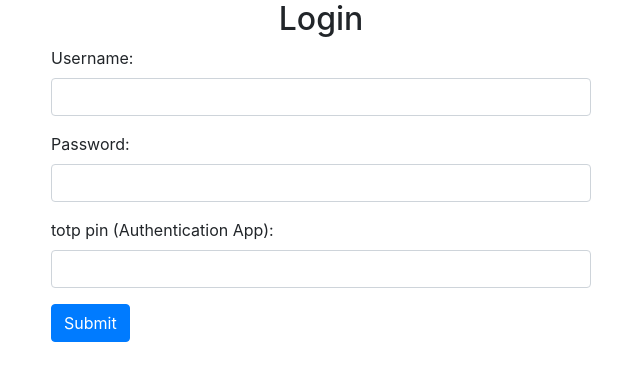
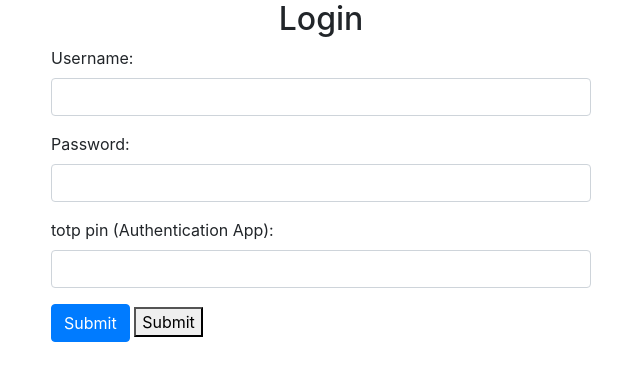
Before and after one commit to oliverbravery/OpenAuth, a FastAPI app: template templates/login.html in a window 1280 px wide. Shown: the top 381 px of the page, without its empty margins (319-959 px from the left). Run offline with FastAPI, Linux system fonts and the light colour scheme; the template is opened without the code that fills it: most values are stand-ins (such as "Sample title", 1, 10 or a date in 2020); parts of the project's set-up code (start-up, migrations or seed data) failed here and were passed over; some libraries are stand-ins or nearby versions.

Commit message:
Add reCAPTCHA to login form for enhanced security

```diff
--- a/templates/login.html
+++ b/templates/login.html
@@ -3,13 +3,19 @@
 <head>
     <title>Login</title>
     <link href="https://stackpath.bootstrapcdn.com/bootstrap/4.5.0/css/bootstrap.min.css" rel="stylesheet">
+    <script src="https://www.google.com/recaptcha/enterprise.js?render={{ recaptcha_site_key }}"></script>
+    <script>
+        function onSubmit(token) {
+          document.getElementById("login_form").submit();
+        }
+      </script>
 </head>
 <body>
     <div class="container">
         <div class="row justify-content-center">
             <div class="col-6">
                 <h2 class="text-center">Login</h2>
-                <form method="post" action="/login">
+                <form method="post" action="/login", id="login_form">
                     <div class="form-group">
                         <label for="username">Username:</label>
                         <input type="text" class="form-control" id="username" name="username">
@@ -29,6 +35,13 @@
                     <input type="hidden" name="state" value="{{ request_data.state }}">
                     <input type="hidden" name="code_challenge" value="{{ request_data.code_challenge }}">
                     <button type="submit" class="btn btn-primary">Submit</button>
+                    <button
+                        class="g-recaptcha"
+                        data-sitekey="{{ recaptcha_site_key }}"
+                        data-callback='onSubmit'
+                        data-action='submit'>
+                        Submit
+                    </button>
                 </form>
             </div>
         </div>
```
